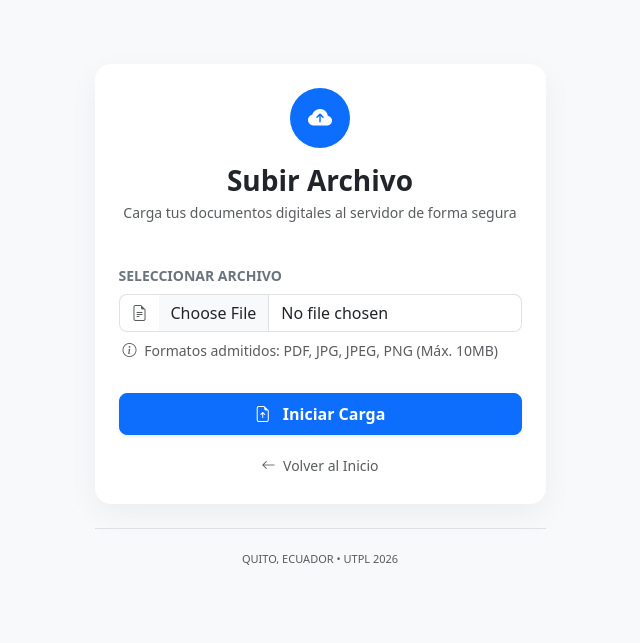
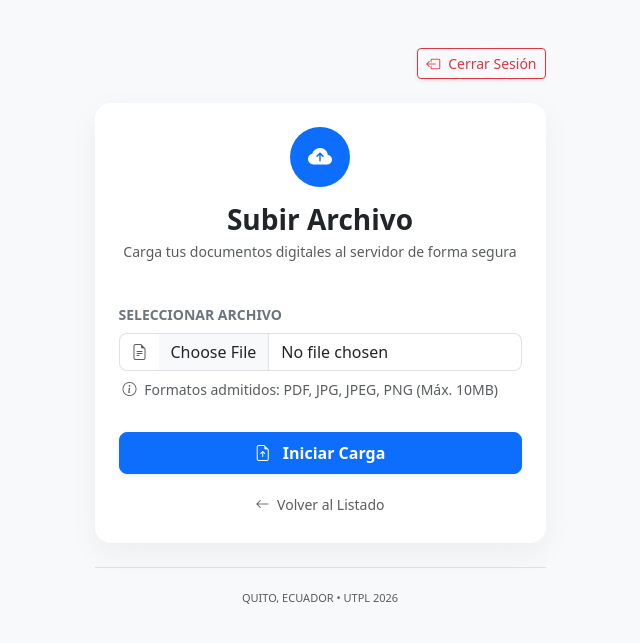
Before and after one commit to milber/utpl-desarrollo-web-sistema-archivos, a PHP site: page /views/upload_file.php in a window 1280 px wide. Shown: the top 643 px of the page, without its empty margins (320-960 px from the left). Run offline with PHP 8.4, Linux system fonts and the light colour scheme; a user stored in the database is signed in; data that the repository does not hold is empty.

Commit message:
add close session button

```diff
--- a/session/logout.php
+++ b/session/logout.php
@@ -4,7 +4,7 @@
     session_unset();
     session_destroy();
 
-    // redirección a clase principal
-    header("Location: author.php");
+    // redirección a página principal
+    header("Location: ../views/login.php");
     exit();
 ?>
--- a/views/upload_file.php
+++ b/views/upload_file.php
@@ -15,6 +15,14 @@ protect_page(); // Tu función de validación de sesión activa
 <body class="bg-light">
 
 <div class="container mt-5">
+    <div class="row justify-content-center mb-2">
+        <div class="col-md-6 col-lg-5 text-end">
+            <a href="../session/logout.php" class="btn btn-sm btn-outline-danger shadow-sm">
+                <i class="bi bi-box-arrow-left me-2"></i>Cerrar Sesión
+            </a>
+        </div>
+    </div>
+
     <div class="row justify-content-center">
         <div class="col-md-6 col-lg-5">
 
@@ -56,8 +64,8 @@ protect_page(); // Tu función de validación de sesión activa
                         <button type="submit" class="btn btn-primary btn-lg rounded-3 fs-6 fw-semibold shadow-sm">
                             <i class="bi bi-file-earmark-arrow-up me-2"></i> Iniciar Carga
                         </button>
-                        <a href="panel.php" class="btn btn-outline-secondary btn-sm rounded-3 mt-2 border-0 text-muted">
-                            <i class="bi bi-arrow-left me-1"></i> Volver al Inicio
+                        <a href="files_list.php" class="btn btn-outline-secondary btn-sm rounded-3 mt-2 border-0 text-muted">
+                            <i class="bi bi-arrow-left me-1"></i> Volver al Listado
                         </a>
                     </div>
                 </form>
@@ -101,7 +109,7 @@ protect_page(); // Tu función de validación de sesión activa
             const fileMime = file.type;
             const fileSize = file.size;
 
-            // 1. Validación estricta del tipo MIME en el Navegador
+            // Validación estricta del tipo MIME en el Navegador
             if (!allowedMimes.includes(fileMime)) {
                 fileInput.setCustomValidity('invalid_mime');
                 feedback.innerHTML = "<strong>Error:</strong> El contenido real del archivo no es un formato válido (Solo PDF, JPG, PNG).";
@@ -109,7 +117,7 @@ protect_page(); // Tu función de validación de sesión activa
                 event.stopPropagation();
             }
 
-            // 2. Validación complementaria de peso (Máx 10MB)
+            // Validación complementaria de peso (Máx 10MB)
             if (fileSize > maxSizeBytes) {
                 fileInput.setCustomValidity('invalid_size');
                 feedback.innerHTML = "<strong>Error:</strong> El archivo excede el límite máximo permitido de 10 MB.";
```
Also changed, not shown: views/files_list.php (+10 -3 lines).
